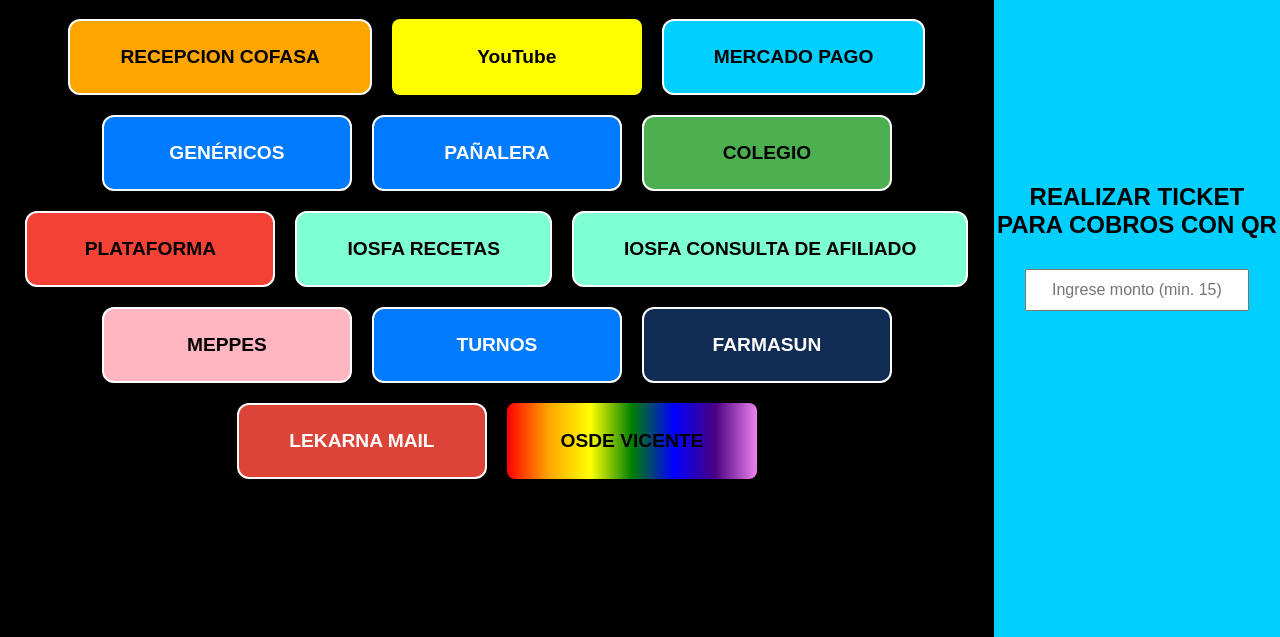
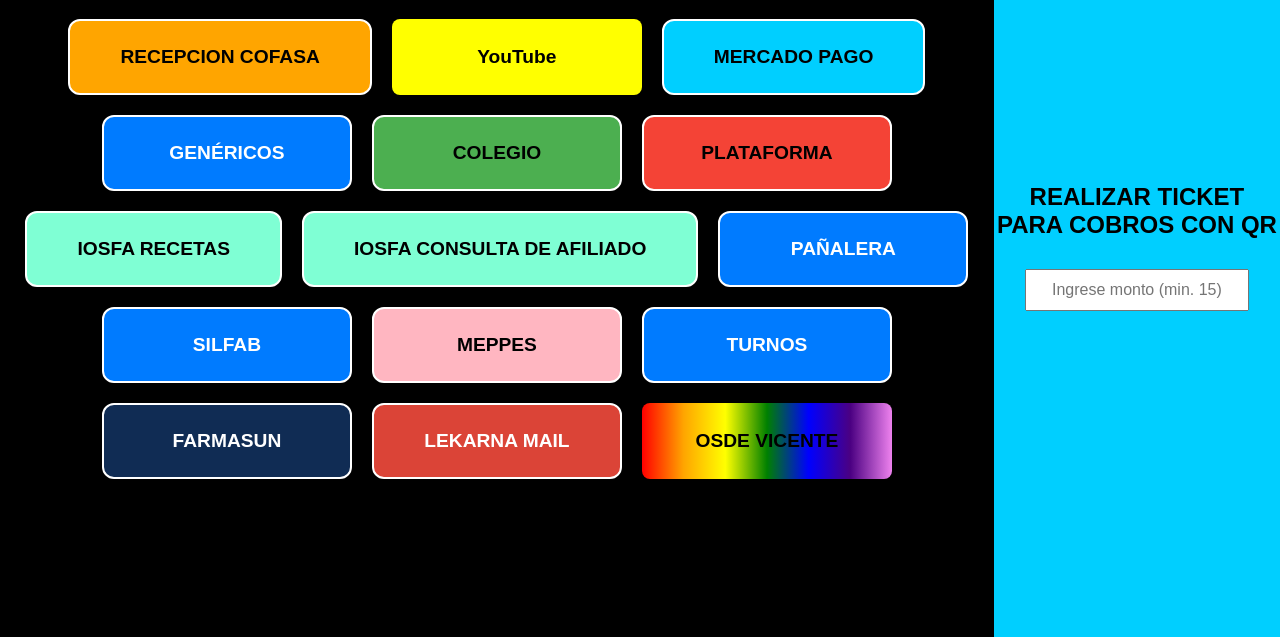
Before and after one commit to GrupoScout/inicio-turnosdefarmacias, a plain HTML site: page index.html in a window 1280 px wide. Shown: the part 163-800 px from the top of the page. Drawn offline with Linux system fonts and the light colour scheme.

Commit message:
Update index.html

```diff
--- a/index.html
+++ b/index.html
@@ -219,8 +219,6 @@
                 onclick="abrirUnicaVentana('mercadopago', 'https://www.mercadopago.com.ar/collections')">MERCADO PAGO</button>
             <button class="btn azul"
                 onclick="abrirUnicaVentana('genericos', 'https://script.google.com/macros/s/AKfycbxLOXkGX-UoZA38KEGFzbjOASybp_YoOxlGYhDZyZWtzNKuuVZZRDPUVzuFewaz9-mCjw/exec')">GENÉRICOS</button>
-            <button class="btn azul"
-                onclick="abrirUnicaVentana('panales', 'https://panales.turnosdefarmacias.info/')">PAÑALERA</button>
             <button class="btn verde"
                 onclick="abrirUnicaVentana('colegio', 'https://www.colfarmaonline.org.ar')">COLEGIO</button>
             <button class="btn rojo"
@@ -230,6 +228,10 @@
             <button class="btn verdeagua"
                 onclick="abrirUnicaVentana('iosfa_afiliado', 'https://validador.iosfa.gob.ar/ValidadorSUA1')">IOSFA
                 CONSULTA DE AFILIADO</button>
+            <button class="btn azul"
+                onclick="abrirUnicaVentana('panales', 'https://panales.turnosdefarmacias.info/')">PAÑALERA</button>
+            <button class="btn azul"
+                onclick="abrirUnicaVentana('silfab', 'https://silfab.turnosdefarmacias.info')">SILFAB</button>
             <button class="btn rosado"
                 onclick="abrirUnicaVentana('meppes', 'http://sistemasl.ioma.gba.gov.ar/sistemas/meppes_farmacias/index.php')">MEPPES</button>
             <button class="btn azul"
```
